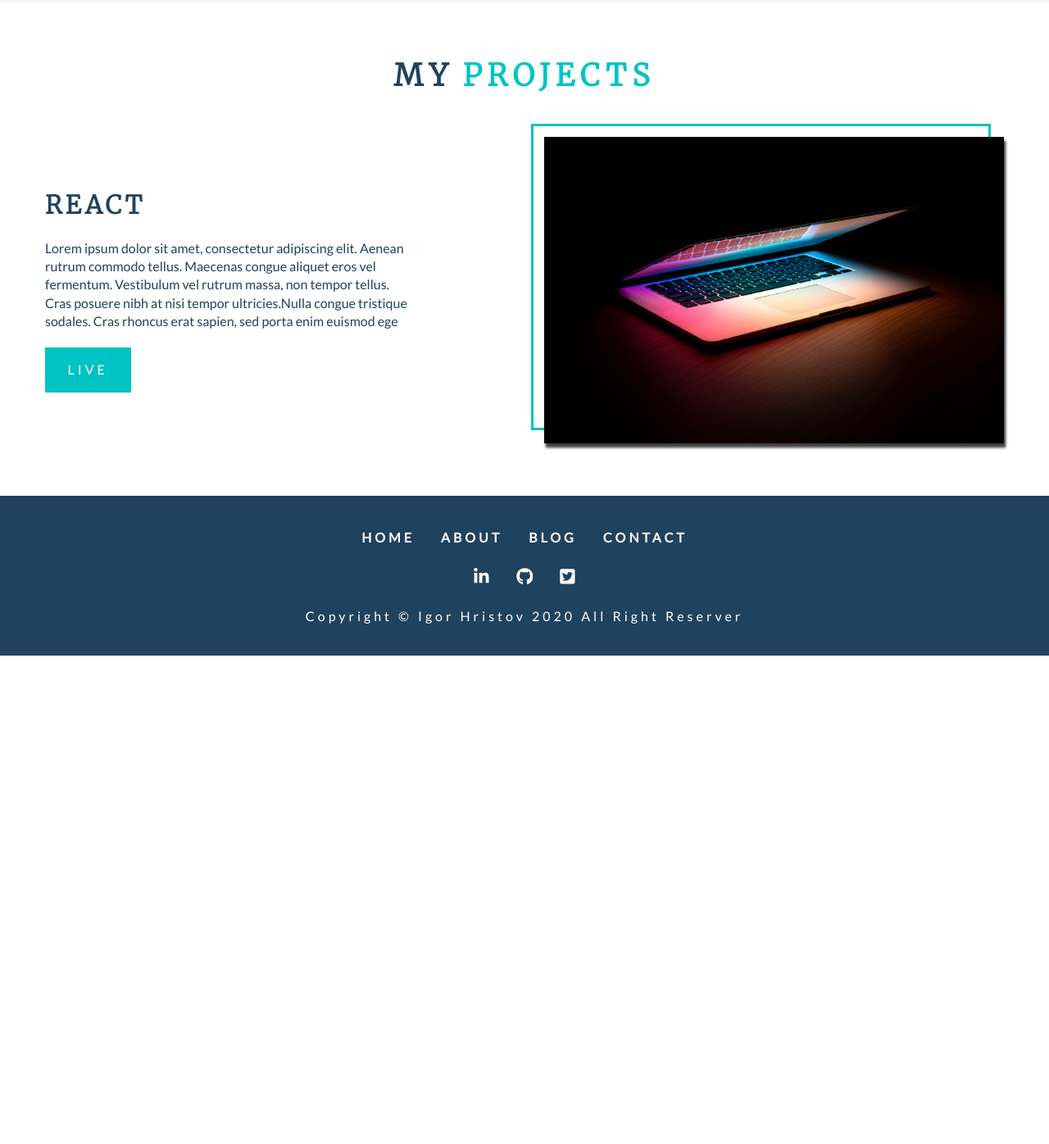
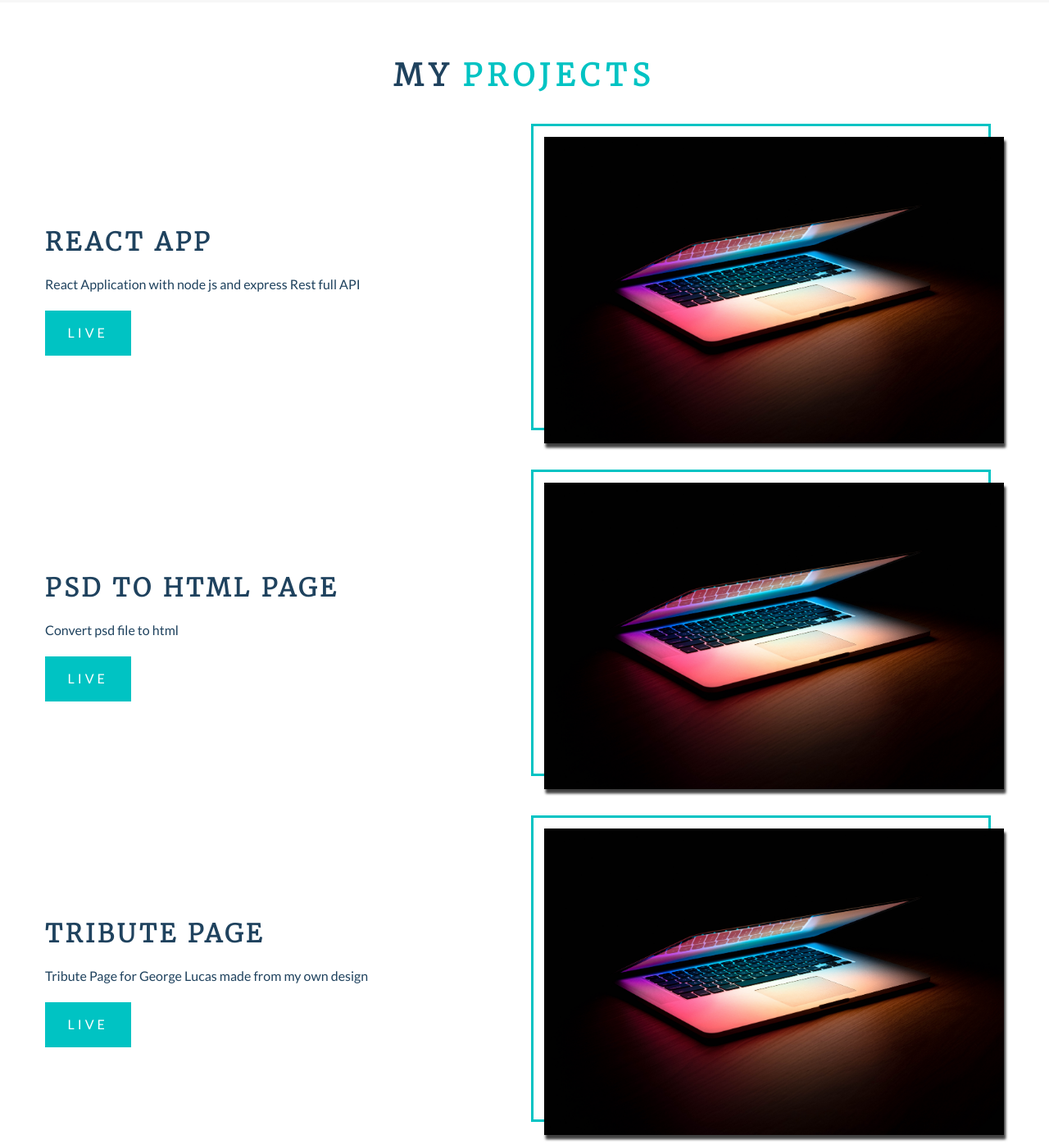
Before and after one commit to igorhristov/portfolio, a Gatsby site: page / in a window 1280 px wide. Shown: the part 2504-3900 px from the top of the page at 82% size. Before the commit the page ends 3304 px from the top, so only its background shows below. Built offline with nearby package versions, Linux system fonts and the light colour scheme; Gatsby itself is replaced by a stand-in of ours.

Commit message:
add more projects and services responsive

```diff
--- a/src/components/home/Projects.js
+++ b/src/components/home/Projects.js
@@ -21,6 +21,7 @@ const Projects = () => {
   return (
     <ProjectsWrapper>
       <Title title="My" subtitle="Projects" />
+      <section>
         <div className="projects-center">
           <article className="projects-img">
             <div className="img-container">
@@ -31,14 +32,8 @@ const Projects = () => {
             </div>
           </article>
           <article className="projects-info">
-          <h4>react </h4>
-          <p>
-            Lorem ipsum dolor sit amet, consectetur adipiscing elit. Aenean
-            rutrum commodo tellus. Maecenas congue aliquet eros vel fermentum.
-            Vestibulum vel rutrum massa, non tempor tellus. Cras posuere nibh at
-            nisi tempor ultricies.Nulla congue tristique sodales. Cras rhoncus
-            erat sapien, sed porta enim euismod ege
-          </p>
+            <h4>react app</h4>
+            <p>React Application with node js and express Rest full API</p>
             <div style={{ display: "flex" }}>
               <a
                 href="https://react-blog-igor.herokuapp.com/"
@@ -51,11 +46,64 @@ const Projects = () => {
             </div>
           </article>
         </div>
+      </section>
+      <section>
+        <div className="projects-center">
+          <article className="projects-img">
+            <div className="img-container">
+              <Image
+                fluid={projectsImages.childImageSharp.fluid}
+                alt="projects"
+              />
+            </div>
+          </article>
+          <article className="projects-info">
+            <h4>PSD to HTML Page </h4>
+            <p>Convert psd file to html </p>
+            <div style={{ display: "flex" }}>
+              <a
+                href="https://igor-psd-to-html.netlify.app/"
+                className="btn-primary"
+                target="_blank"
+                rel="noreferrer"
+              >
+                Live
+              </a>
+            </div>
+          </article>
+        </div>
+      </section>
+      <section>
+        <div className="projects-center">
+          <article className="projects-img">
+            <div className="img-container">
+              <Image
+                fluid={projectsImages.childImageSharp.fluid}
+                alt="projects"
+              />
+            </div>
+          </article>
+          <article className="projects-info">
+            <h4>Tribute Page </h4>
+            <p>Tribute Page for George Lucas made from my own design</p>
+            <div style={{ display: "flex" }}>
+              <a
+                href="https://igortributepage.netlify.app/"
+                className="btn-primary"
+                target="_blank"
+                rel="noreferrer"
+              >
+                Live
+              </a>
+            </div>
+          </article>
+        </div>
+      </section>
     </ProjectsWrapper>
   );
 };
 
-const ProjectsWrapper = styled.section`
+const ProjectsWrapper = styled.div`
   padding: 4rem 0;
 
   .projects-center {
--- a/src/components/home/Services.js
+++ b/src/components/home/Services.js
@@ -30,7 +30,7 @@ const SevicesWrapper = styled.section`
     width: 80vw;
     margin: 0 auto;
     display: grid;
-    grid-template-columns: repeat(auto-fit, minmax(250px, 1fr));
+    grid-template-columns: 1fr;
     grid-column-gap: 2rem;
   }
 
@@ -49,6 +49,23 @@ const SevicesWrapper = styled.section`
     h4 {
       text-transform: uppercase;
     }
+
+
+  }
+
+  @media (min-width: 768px) {
+    .center {
+      display: grid;
+      grid-template-columns: 1fr 1fr;
+    }
+  }
+
+  @media (min-width: 1200px) {
+    .center {
+      max-width: 1170px;
+      display: grid;
+      grid-template-columns: 1fr 1fr 1fr;
+    }
   }
 `;
 
```
Lines whose indentation alone changed are shown as unchanged.
